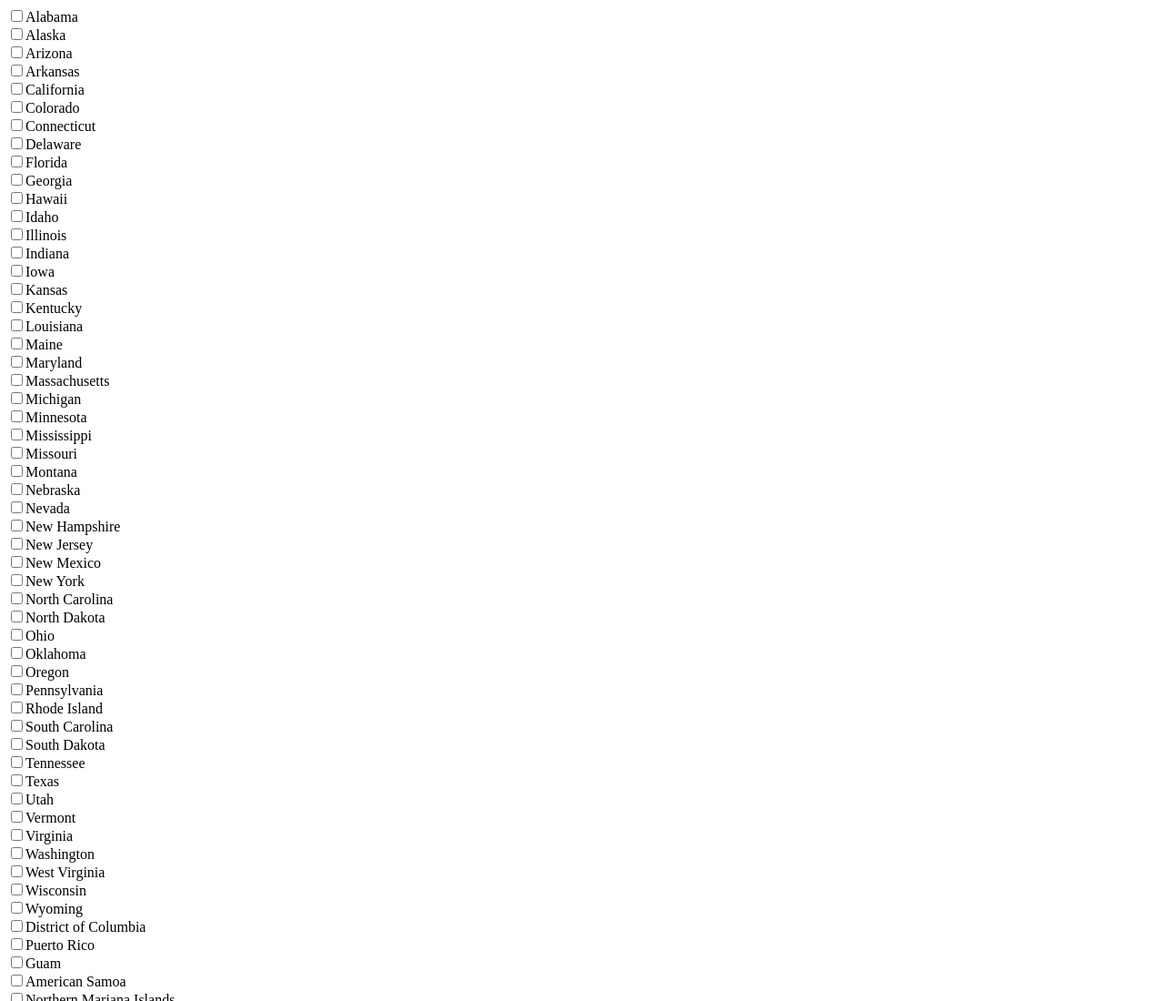
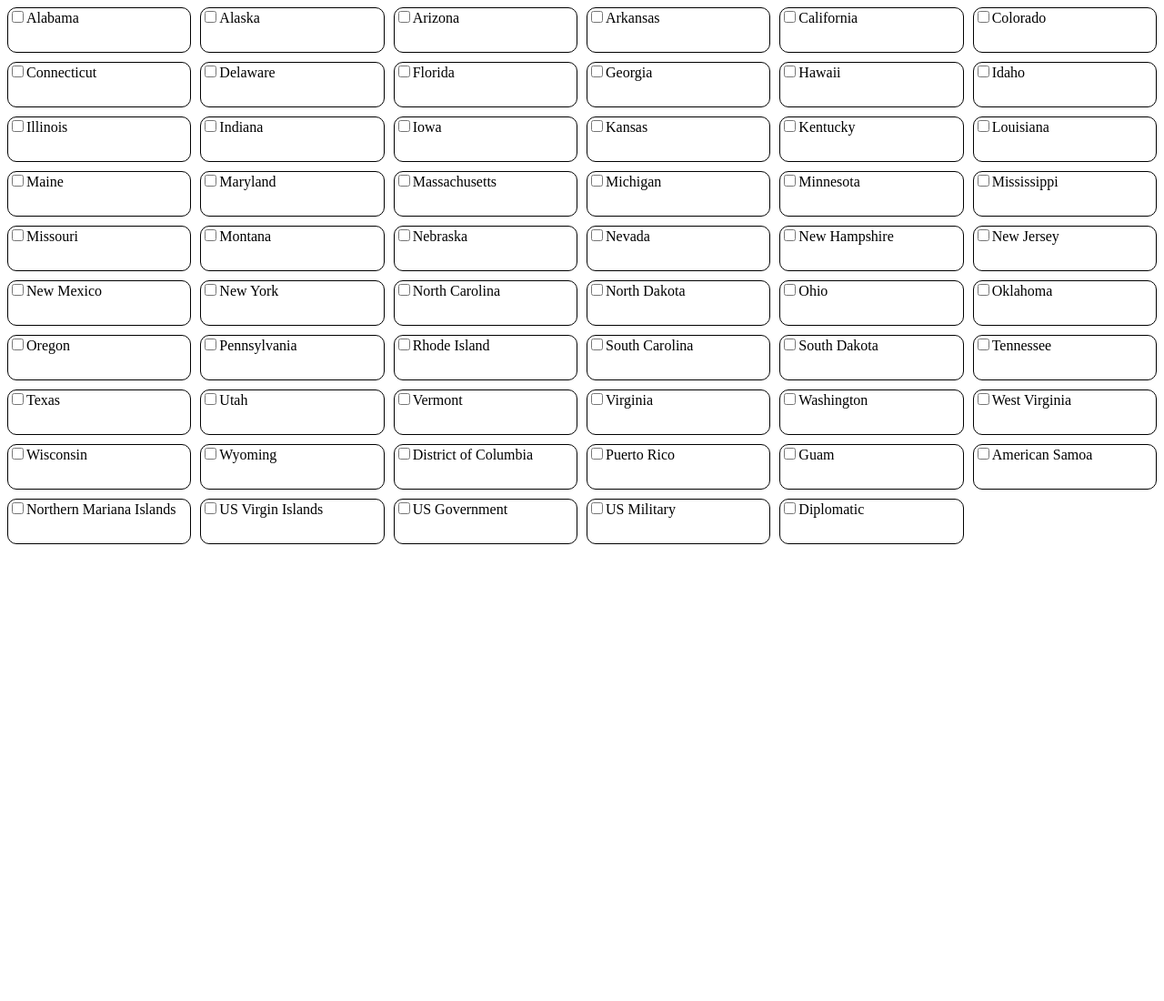
Before and after one commit to piels/license-plates, a plain HTML site: page index.html in a window 1280 px wide. Shown: the top 1100 px of the page at 91% size. After the commit the page ends 800 px from the top, so only its background shows below. Drawn offline with Linux system fonts and the light colour scheme.

Commit message:
modified:   index.html

```diff
--- a/index.html
+++ b/index.html
@@ -1,66 +1,74 @@
 <html>
+  <head>
+    <style>
+      div.plate {border: thin solid black; border-radius: 10px; align-items: center;}
+
+    </style>
+  </head>
   <body>
     <form id="plates">
-      <input type='checkbox' name='plate' id='alabama' value='Alabama'><label for='alabama'>Alabama</label><br/>
-<input type='checkbox' name='plate' id='alaska' value='Alaska'><label for='alaska'>Alaska</label><br/>
-<input type='checkbox' name='plate' id='arizona' value='Arizona'><label for='arizona'>Arizona</label><br/>
-<input type='checkbox' name='plate' id='arkansas' value='Arkansas'><label for='arkansas'>Arkansas</label><br/>
-<input type='checkbox' name='plate' id='california' value='California'><label for='california'>California</label><br/>
-<input type='checkbox' name='plate' id='colorado' value='Colorado'><label for='colorado'>Colorado</label><br/>
-<input type='checkbox' name='plate' id='connecticut' value='Connecticut'><label for='connecticut'>Connecticut</label><br/>
-<input type='checkbox' name='plate' id='delaware' value='Delaware'><label for='delaware'>Delaware</label><br/>
-<input type='checkbox' name='plate' id='florida' value='Florida'><label for='florida'>Florida</label><br/>
-<input type='checkbox' name='plate' id='georgia' value='Georgia'><label for='georgia'>Georgia</label><br/>
-<input type='checkbox' name='plate' id='hawaii' value='Hawaii'><label for='hawaii'>Hawaii</label><br/>
-<input type='checkbox' name='plate' id='idaho' value='Idaho'><label for='idaho'>Idaho</label><br/>
-<input type='checkbox' name='plate' id='illinois' value='Illinois'><label for='illinois'>Illinois</label><br/>
-<input type='checkbox' name='plate' id='indiana' value='Indiana'><label for='indiana'>Indiana</label><br/>
-<input type='checkbox' name='plate' id='iowa' value='Iowa'><label for='iowa'>Iowa</label><br/>
-<input type='checkbox' name='plate' id='kansas' value='Kansas'><label for='kansas'>Kansas</label><br/>
-<input type='checkbox' name='plate' id='kentucky' value='Kentucky'><label for='kentucky'>Kentucky</label><br/>
-<input type='checkbox' name='plate' id='louisiana' value='Louisiana'><label for='louisiana'>Louisiana</label><br/>
-<input type='checkbox' name='plate' id='maine' value='Maine'><label for='maine'>Maine</label><br/>
-<input type='checkbox' name='plate' id='maryland' value='Maryland'><label for='maryland'>Maryland</label><br/>
-<input type='checkbox' name='plate' id='massachusetts' value='Massachusetts'><label for='massachusetts'>Massachusetts</label><br/>
-<input type='checkbox' name='plate' id='michigan' value='Michigan'><label for='michigan'>Michigan</label><br/>
-<input type='checkbox' name='plate' id='minnesota' value='Minnesota'><label for='minnesota'>Minnesota</label><br/>
-<input type='checkbox' name='plate' id='mississippi' value='Mississippi'><label for='mississippi'>Mississippi</label><br/>
-<input type='checkbox' name='plate' id='missouri' value='Missouri'><label for='missouri'>Missouri</label><br/>
-<input type='checkbox' name='plate' id='montana' value='Montana'><label for='montana'>Montana</label><br/>
-<input type='checkbox' name='plate' id='nebraska' value='Nebraska'><label for='nebraska'>Nebraska</label><br/>
-<input type='checkbox' name='plate' id='nevada' value='Nevada'><label for='nevada'>Nevada</label><br/>
-<input type='checkbox' name='plate' id='new-hampshire' value='New Hampshire'><label for='new-hampshire'>New Hampshire</label><br/>
-<input type='checkbox' name='plate' id='new-jersey' value='New Jersey'><label for='new-jersey'>New Jersey</label><br/>
-<input type='checkbox' name='plate' id='new-mexico' value='New Mexico'><label for='new-mexico'>New Mexico</label><br/>
-<input type='checkbox' name='plate' id='new-york' value='New York'><label for='new-york'>New York</label><br/>
-<input type='checkbox' name='plate' id='north-carolina' value='North Carolina'><label for='north-carolina'>North Carolina</label><br/>
-<input type='checkbox' name='plate' id='north-dakota' value='North Dakota'><label for='north-dakota'>North Dakota</label><br/>
-<input type='checkbox' name='plate' id='ohio' value='Ohio'><label for='ohio'>Ohio</label><br/>
-<input type='checkbox' name='plate' id='oklahoma' value='Oklahoma'><label for='oklahoma'>Oklahoma</label><br/>
-<input type='checkbox' name='plate' id='oregon' value='Oregon'><label for='oregon'>Oregon</label><br/>
-<input type='checkbox' name='plate' id='pennsylvania' value='Pennsylvania'><label for='pennsylvania'>Pennsylvania</label><br/>
-<input type='checkbox' name='plate' id='rhode-island' value='Rhode Island'><label for='rhode-island'>Rhode Island</label><br/>
-<input type='checkbox' name='plate' id='south-carolina' value='South Carolina'><label for='south-carolina'>South Carolina</label><br/>
-<input type='checkbox' name='plate' id='south-dakota' value='South Dakota'><label for='south-dakota'>South Dakota</label><br/>
-<input type='checkbox' name='plate' id='tennessee' value='Tennessee'><label for='tennessee'>Tennessee</label><br/>
-<input type='checkbox' name='plate' id='texas' value='Texas'><label for='texas'>Texas</label><br/>
-<input type='checkbox' name='plate' id='utah' value='Utah'><label for='utah'>Utah</label><br/>
-<input type='checkbox' name='plate' id='vermont' value='Vermont'><label for='vermont'>Vermont</label><br/>
-<input type='checkbox' name='plate' id='virginia' value='Virginia'><label for='virginia'>Virginia</label><br/>
-<input type='checkbox' name='plate' id='washington' value='Washington'><label for='washington'>Washington</label><br/>
-<input type='checkbox' name='plate' id='west-virginia' value='West Virginia'><label for='west-virginia'>West Virginia</label><br/>
-<input type='checkbox' name='plate' id='wisconsin' value='Wisconsin'><label for='wisconsin'>Wisconsin</label><br/>
-<input type='checkbox' name='plate' id='wyoming' value='Wyoming'><label for='wyoming'>Wyoming</label><br/>
-<input type='checkbox' name='plate' id='district-of-columbia' value='District of Columbia'><label for='district-of-columbia'>District of Columbia</label><br/>
-<input type='checkbox' name='plate' id='puerto-rico' value='Puerto Rico'><label for='puerto-rico'>Puerto Rico</label><br/>
-<input type='checkbox' name='plate' id='guam' value='Guam'><label for='guam'>Guam</label><br/>
-<input type='checkbox' name='plate' id='american-samoa' value='American Samoa'><label for='american-samoa'>American Samoa</label><br/>
-<input type='checkbox' name='plate' id='northern-mariana-islands' value='Northern Mariana Islands'><label for='northern-mariana-islands'>Northern Mariana Islands</label><br/>
-<input type='checkbox' name='plate' id='us-virgin-islands' value='US Virgin Islands'><label for='us-virgin-islands'>US Virgin Islands</label><br/>
-<input type='checkbox' name='plate' id='us-government' value='US Government'><label for='us-government'>US Government</label><br/>
-<input type='checkbox' name='plate' id='us-military' value='US Military'><label for='us-military'>US Military</label><br/>
-<input type='checkbox' name='plate' id='diplomatic' value='Diplomatic'><label for='diplomatic'>Diplomatic</label><br/>
+      <div style="display: grid; grid-template-columns: repeat(auto-fit, minmax(200px, 1fr)); gap: 10px; grid-auto-rows: 50px;">
 
+        <div class="plate"><input type='checkbox' name='plate' id='alabama' value='Alabama'><label for='alabama'>Alabama</label></div>
+        <div class="plate"><input type='checkbox' name='plate' id='alaska' value='Alaska'><label for='alaska'>Alaska</label></div>
+        <div class="plate"><input type='checkbox' name='plate' id='arizona' value='Arizona'><label for='arizona'>Arizona</label></div>
+        <div class="plate"><input type='checkbox' name='plate' id='arkansas' value='Arkansas'><label for='arkansas'>Arkansas</label></div>
+        <div class="plate"><input type='checkbox' name='plate' id='california' value='California'><label for='california'>California</label></div>
+        <div class="plate"><input type='checkbox' name='plate' id='colorado' value='Colorado'><label for='colorado'>Colorado</label></div>
+        <div class="plate"><input type='checkbox' name='plate' id='connecticut' value='Connecticut'><label for='connecticut'>Connecticut</label></div>
+        <div class="plate"><input type='checkbox' name='plate' id='delaware' value='Delaware'><label for='delaware'>Delaware</label></div>
+        <div class="plate"><input type='checkbox' name='plate' id='florida' value='Florida'><label for='florida'>Florida</label></div>
+        <div class="plate"><input type='checkbox' name='plate' id='georgia' value='Georgia'><label for='georgia'>Georgia</label></div>
+        <div class="plate"><input type='checkbox' name='plate' id='hawaii' value='Hawaii'><label for='hawaii'>Hawaii</label></div>
+        <div class="plate"><input type='checkbox' name='plate' id='idaho' value='Idaho'><label for='idaho'>Idaho</label></div>
+        <div class="plate"><input type='checkbox' name='plate' id='illinois' value='Illinois'><label for='illinois'>Illinois</label></div>
+        <div class="plate"><input type='checkbox' name='plate' id='indiana' value='Indiana'><label for='indiana'>Indiana</label></div>
+        <div class="plate"><input type='checkbox' name='plate' id='iowa' value='Iowa'><label for='iowa'>Iowa</label></div>
+        <div class="plate"><input type='checkbox' name='plate' id='kansas' value='Kansas'><label for='kansas'>Kansas</label></div>
+        <div class="plate"><input type='checkbox' name='plate' id='kentucky' value='Kentucky'><label for='kentucky'>Kentucky</label></div>
+        <div class="plate"><input type='checkbox' name='plate' id='louisiana' value='Louisiana'><label for='louisiana'>Louisiana</label></div>
+        <div class="plate"><input type='checkbox' name='plate' id='maine' value='Maine'><label for='maine'>Maine</label></div>
+        <div class="plate"><input type='checkbox' name='plate' id='maryland' value='Maryland'><label for='maryland'>Maryland</label></div>
+        <div class="plate"><input type='checkbox' name='plate' id='massachusetts' value='Massachusetts'><label for='massachusetts'>Massachusetts</label></div>
+        <div class="plate"><input type='checkbox' name='plate' id='michigan' value='Michigan'><label for='michigan'>Michigan</label></div>
+        <div class="plate"><input type='checkbox' name='plate' id='minnesota' value='Minnesota'><label for='minnesota'>Minnesota</label></div>
+        <div class="plate"><input type='checkbox' name='plate' id='mississippi' value='Mississippi'><label for='mississippi'>Mississippi</label></div>
+        <div class="plate"><input type='checkbox' name='plate' id='missouri' value='Missouri'><label for='missouri'>Missouri</label></div>
+        <div class="plate"><input type='checkbox' name='plate' id='montana' value='Montana'><label for='montana'>Montana</label></div>
+        <div class="plate"><input type='checkbox' name='plate' id='nebraska' value='Nebraska'><label for='nebraska'>Nebraska</label></div>
+        <div class="plate"><input type='checkbox' name='plate' id='nevada' value='Nevada'><label for='nevada'>Nevada</label></div>
+        <div class="plate"><input type='checkbox' name='plate' id='new-hampshire' value='New Hampshire'><label for='new-hampshire'>New Hampshire</label></div>
+        <div class="plate"><input type='checkbox' name='plate' id='new-jersey' value='New Jersey'><label for='new-jersey'>New Jersey</label></div>
+        <div class="plate"><input type='checkbox' name='plate' id='new-mexico' value='New Mexico'><label for='new-mexico'>New Mexico</label></div>
+        <div class="plate"><input type='checkbox' name='plate' id='new-york' value='New York'><label for='new-york'>New York</label></div>
+        <div class="plate"><input type='checkbox' name='plate' id='north-carolina' value='North Carolina'><label for='north-carolina'>North Carolina</label></div>
+        <div class="plate"><input type='checkbox' name='plate' id='north-dakota' value='North Dakota'><label for='north-dakota'>North Dakota</label></div>
+        <div class="plate"><input type='checkbox' name='plate' id='ohio' value='Ohio'><label for='ohio'>Ohio</label></div>
+        <div class="plate"><input type='checkbox' name='plate' id='oklahoma' value='Oklahoma'><label for='oklahoma'>Oklahoma</label></div>
+        <div class="plate"><input type='checkbox' name='plate' id='oregon' value='Oregon'><label for='oregon'>Oregon</label></div>
+        <div class="plate"><input type='checkbox' name='plate' id='pennsylvania' value='Pennsylvania'><label for='pennsylvania'>Pennsylvania</label></div>
+        <div class="plate"><input type='checkbox' name='plate' id='rhode-island' value='Rhode Island'><label for='rhode-island'>Rhode Island</label></div>
+        <div class="plate"><input type='checkbox' name='plate' id='south-carolina' value='South Carolina'><label for='south-carolina'>South Carolina</label></div>
+        <div class="plate"><input type='checkbox' name='plate' id='south-dakota' value='South Dakota'><label for='south-dakota'>South Dakota</label></div>
+        <div class="plate"><input type='checkbox' name='plate' id='tennessee' value='Tennessee'><label for='tennessee'>Tennessee</label></div>
+        <div class="plate"><input type='checkbox' name='plate' id='texas' value='Texas'><label for='texas'>Texas</label></div>
+        <div class="plate"><input type='checkbox' name='plate' id='utah' value='Utah'><label for='utah'>Utah</label></div>
+        <div class="plate"><input type='checkbox' name='plate' id='vermont' value='Vermont'><label for='vermont'>Vermont</label></div>
+        <div class="plate"><input type='checkbox' name='plate' id='virginia' value='Virginia'><label for='virginia'>Virginia</label></div>
+        <div class="plate"><input type='checkbox' name='plate' id='washington' value='Washington'><label for='washington'>Washington</label></div>
+        <div class="plate"><input type='checkbox' name='plate' id='west-virginia' value='West Virginia'><label for='west-virginia'>West Virginia</label></div>
+        <div class="plate"><input type='checkbox' name='plate' id='wisconsin' value='Wisconsin'><label for='wisconsin'>Wisconsin</label></div>
+        <div class="plate"><input type='checkbox' name='plate' id='wyoming' value='Wyoming'><label for='wyoming'>Wyoming</label></div>
+        <div class="plate"><input type='checkbox' name='plate' id='district-of-columbia' value='District of Columbia'><label for='district-of-columbia'>District of Columbia</label></div>
+        <div class="plate"><input type='checkbox' name='plate' id='puerto-rico' value='Puerto Rico'><label for='puerto-rico'>Puerto Rico</label></div>
+        <div class="plate"><input type='checkbox' name='plate' id='guam' value='Guam'><label for='guam'>Guam</label></div>
+        <div class="plate"><input type='checkbox' name='plate' id='american-samoa' value='American Samoa'><label for='american-samoa'>American Samoa</label></div>
+        <div class="plate"><input type='checkbox' name='plate' id='northern-mariana-islands' value='Northern Mariana Islands'><label for='northern-mariana-islands'>Northern Mariana Islands</label></div>
+        <div class="plate"><input type='checkbox' name='plate' id='us-virgin-islands' value='US Virgin Islands'><label for='us-virgin-islands'>US Virgin Islands</label></div>
+        <div class="plate"><input type='checkbox' name='plate' id='us-government' value='US Government'><label for='us-government'>US Government</label></div>
+        <div class="plate"><input type='checkbox' name='plate' id='us-military' value='US Military'><label for='us-military'>US Military</label></div>
+        <div class="plate"><input type='checkbox' name='plate' id='diplomatic' value='Diplomatic'><label for='diplomatic'>Diplomatic</label></div>
+        </div>
     </form>
 
   </body>
```
